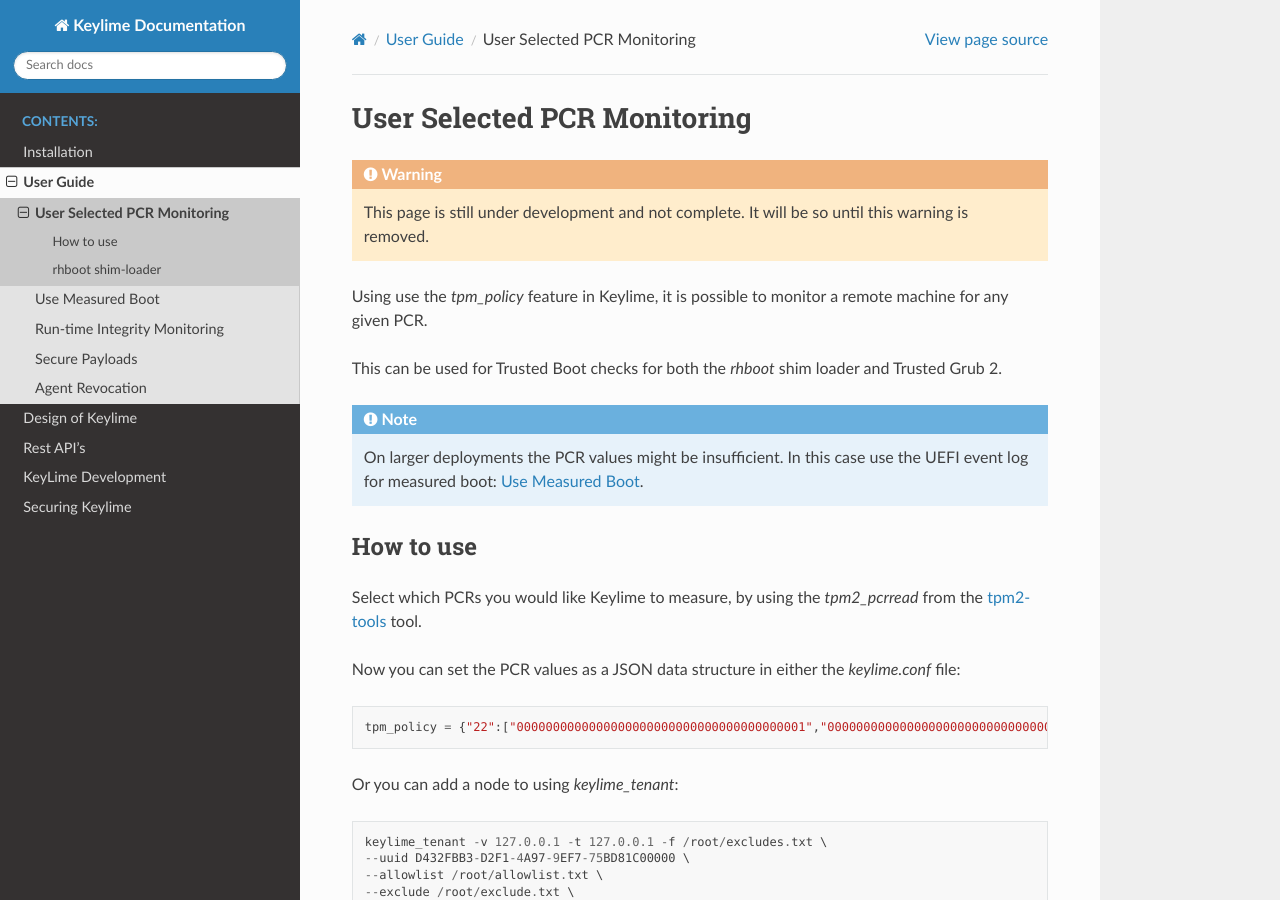
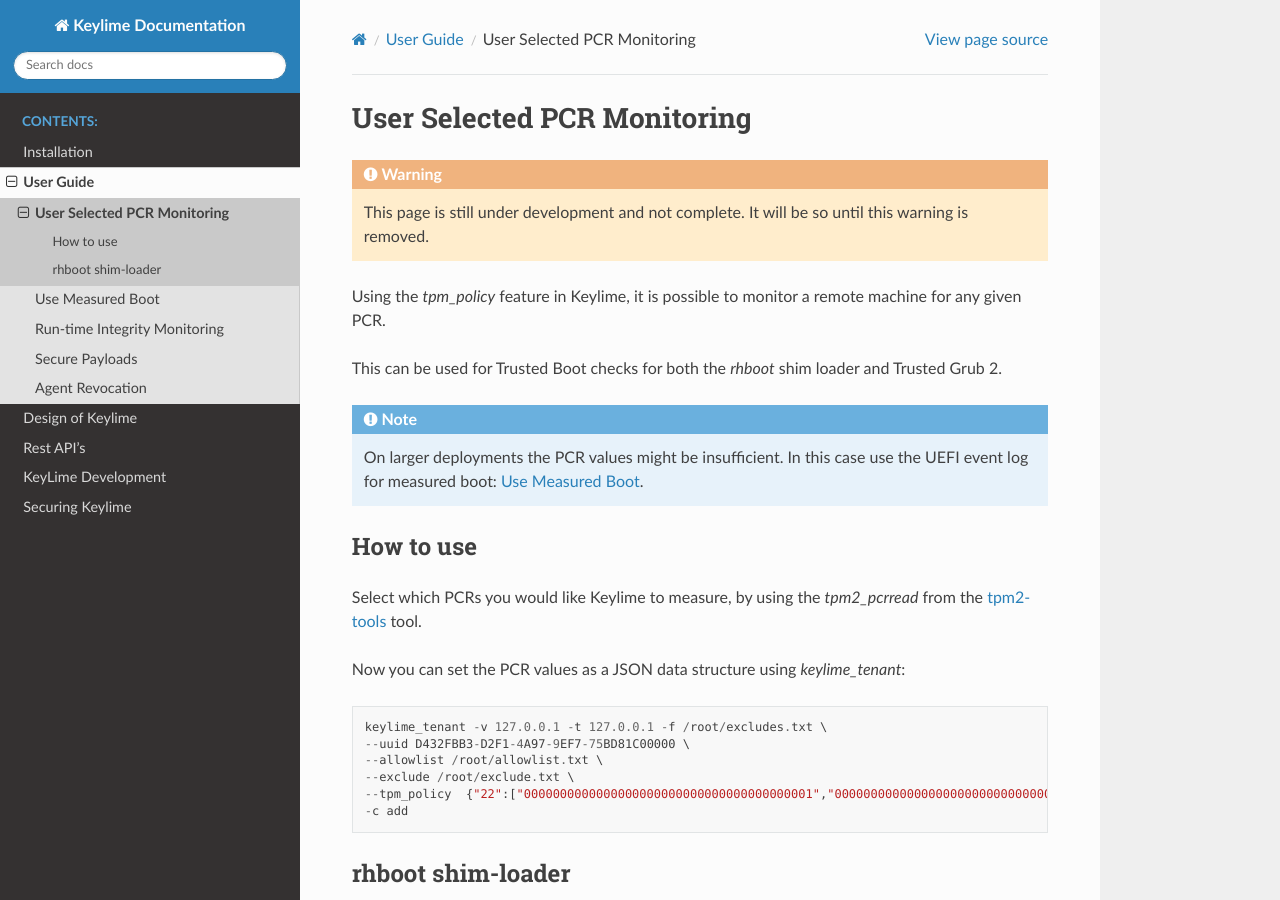
Before and after one commit to keylime/keylime, a Sphinx documentation site: the page built from docs/user_guide/user_selected_pcr_monitoring.rst, in a window 1280 px wide and 900 px high. Built offline with Sphinx 7.4.7 and the Read the Docs theme 2.0.0, drawn with Linux system fonts in a browser that asks for light colours.

Commit message:
Remove mentions to keylime.conf from PCR monitoring user guide
Signed-off-by: Anderson Toshiyuki Sasaki <ansasaki@redhat.com>

```diff
--- a/docs/user_guide/user_selected_pcr_monitoring.rst
+++ b/docs/user_guide/user_selected_pcr_monitoring.rst
@@ -5,8 +5,8 @@
     This page is still under development and not complete. It will be so until
     this warning is removed.
 
-Using use the `tpm_policy` feature in Keylime, it is possible to monitor a
-remote machine for any given PCR.
+Using the `tpm_policy` feature in Keylime, it is possible to monitor a remote
+machine for any given PCR.
 
 This can be used for Trusted Boot checks for both the `rhboot` shim loader and
 Trusted Grub 2.
@@ -21,11 +21,7 @@
 Select which PCRs you would like Keylime to measure, by using the `tpm2_pcrread` from the `tpm2-tools <https://github.com/tpm2-software/tpm2-tools>`_
 tool.
 
-Now you can set the PCR values as a JSON data structure in either the `keylime.conf` file::
-
-    tpm_policy = {"22":["0000000000000000000000000000000000000001","0000000000000000000000000000000000000000000000000000000000000001","000000000000000000000000000000000000000000000000000000000000000000000000000000000000000000000001","ffffffffffffffffffffffffffffffffffffffff","ffffffffffffffffffffffffffffffffffffffffffffffffffffffffffffffff","ffffffffffffffffffffffffffffffffffffffffffffffffffffffffffffffffffffffffffffffffffffffffffffffff"],"15":["0000000000000000000000000000000000000000","0000000000000000000000000000000000000000000000000000000000000000","000000000000000000000000000000000000000000000000000000000000000000000000000000000000000000000000"]}
-
-Or you can add a node to using `keylime_tenant`::
+Now you can set the PCR values as a JSON data structure using `keylime_tenant`::
 
     keylime_tenant -v 127.0.0.1 -t 127.0.0.1 -f /root/excludes.txt \
     --uuid D432FBB3-D2F1-4A97-9EF7-75BD81C00000 \
```
